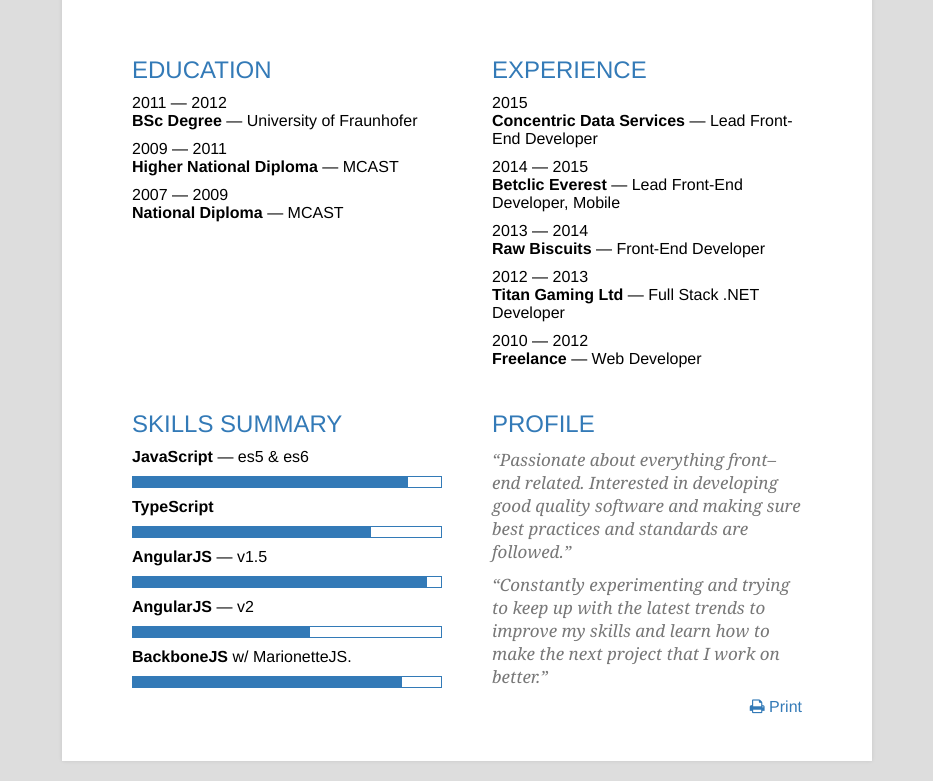
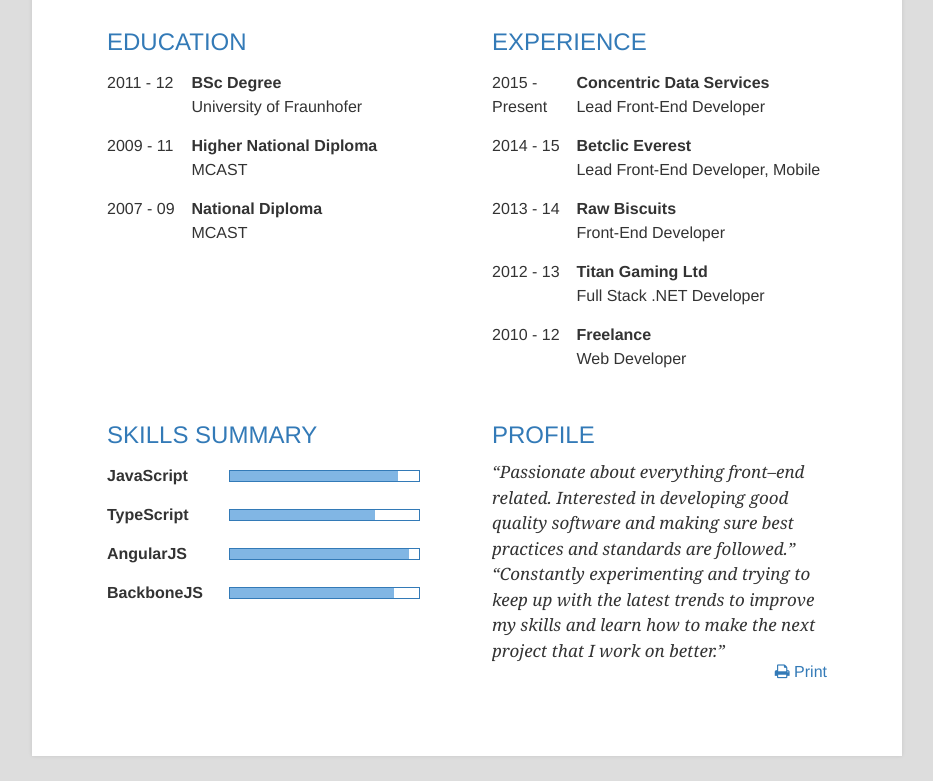
Before and after one commit to dmifsud/curriculum-vitae, a plain HTML site: page index.html in a window 1280 px wide. Shown: the part 213-994 px from the top of the page, without its empty margins (173-1106 px from the left). Drawn offline with Linux system fonts and the light colour scheme.

Commit message:
Major UI improvements

```diff
--- a/index.html
+++ b/index.html
@@ -1,7 +1,7 @@
 <!DOCTYPE HTML>
 <html>
   <head>
-    <title>David Mifsud &mdash; Front-End Developer</title>
+    <title>David Mifsud - Front-End Developer</title>
     <meta name="viewport" content="width=device-width, user-scalable=no, initial-scale=1.0">
 
     <link rel="apple-touch-icon" sizes="57x57" href="icons/apple-icon-57x57.png">
@@ -60,15 +60,14 @@
       }
 
       h1 {
-        font-size: 36px;
+        font-size: 38px;
       }
 
       h3 {
         font-size: 24px;
       }
 
-      .container h3,
-      .container p {
+      .container h3{
         margin: 0 0 10px 0;
       }
 
@@ -86,7 +85,6 @@
 
       .container {
         background-color: #FFF;
-        padding: 20px;
       }
 
 
@@ -103,7 +101,7 @@
       }
 
 
-      h1, h3 , .\#profession{
+      h1, h3{
         color:  #337ab7 !important; /* Important is due to print issue */
       }
 
@@ -116,8 +114,16 @@
         text-decoration:underline;;
       }
 
+      p {
+        line-height: 1.5em;
+      }
+
+      p , .\#profession{
+        color: #333;
+      }
+
       .\#profession {
-        font-size: 24.5px;
+        font-size: 23px;
         font-weight: lighter;
         letter-spacing: 1px;
       }
@@ -132,7 +138,7 @@
       .\#progress-bar {
         height: 12px;
         margin: -2px 0 0 -2px;
-        background-color: #337ab7 !important;
+        background-color: #81b6e4 !important;
       }
 
       .progress {
@@ -157,17 +163,46 @@
 
 
       .row {
-        margin: 26px 0 0 0;
         display:flex;
-        justify-content:space-around;
+        justify-content:space-between;
       }
 
 
       .col-sm-6 {
         box-sizing:border-box;
-        padding: 0 15px;
       }
 
+
+      .timeline {
+          margin-top:15px;
+      }
+
+      .timeline .date {
+        width: 80px;
+        vertical-align: top;
+        display: inline-block;
+      }
+
+      .timeline .description {
+        display: inline-block;
+      }
+
+
+      .skill {
+          margin-top:15px;
+      }
+
+      .skill .type {
+        width: 35%;
+        vertical-align: top;
+        display: inline-block;
+      }
+
+      .skill .percentage {
+        width: 57%;
+        display: inline-block;
+        margin-top: 6px;
+      }
 
 
       /* ==== MEDIA QUERIES ==== */
@@ -178,29 +213,36 @@
         .container {
           max-width: 720px;
           margin: 20px auto;
+          padding:75px;
           box-shadow: 0 0 4px 0px rgba(0,0,0,0.1);
-          padding: 45px;
+        }
+
+        .row:not(:first-child) {
+          margin-top: 50px;
         }
 
         .row {
-          margin: 32px 0 0 0;
           flex-flow: row wrap;
         }
 
         .col-sm-6 {
-          width:50%;
-          padding: 0 25px;
+          width: calc(50% - 25px);
         }
 
-
-        .container .row:nth-child(2) {
-          margin-top: 60px;
-        }
       }
 
       /* ==== Less than 768px ==== */
 
       @media (max-width: 767px) {
+
+        h1 {
+          font-size: 8vw;
+        }
+
+        .\#profession {
+          font-size: 5vw;
+        }
+
         .row {
           margin: 20px 0 0 0;
           flex-direction:column;
@@ -216,12 +258,12 @@
 
 
       @media (max-width: 320px) {
-        .container {
+        /*.container {
           padding: 14px;
         }
         .col-sm-6 {
           padding: 0;
-        }
+        }*/
       }
 
       /* ==== PRINT ==== */
@@ -242,11 +284,11 @@
         }
 
         .container h1 {
-          font-size: 35px;
+          font-size: 38px;
         }
 
         .container .\#profession {
-          font-size: 24px;
+          font-size: 23px;
         }
 
 
@@ -286,50 +328,86 @@
           <div class="col-sm-6">
             <h3>Education</h3>
 
-            <p>
-              <div>2011 &mdash; 2012</div>
-              <div><b>BSc Degree</b> &mdash; University of Fraunhofer</div>
-            </p>
+            <div class='timeline'>
+              <div class='date'>
+                <p>2011 - 12</p>
+              </div>
+              <div class='description'>
+                <p><b>BSc Degree</b></p>
+                <p>University of Fraunhofer</p>
+              </div>
+            </div>
 
-            <p>
-              <div>2009 &mdash; 2011</div>
-              <div><b>Higher National Diploma</b> &mdash; MCAST</div>
-            </p>
+            <div class='timeline'>
+              <div class='date'><p>2009 - 11</p></div>
+              <div class='description'>
+                <p><b>Higher National Diploma</b></p>
+                <p>MCAST</p>
+              </div>
+            </div>
 
 
-            <p>
-              <div>2007 &mdash; 2009</div>
-              <div><b>National Diploma</b> &mdash; MCAST</div>
-            </p>
+            <div class='timeline'>
+              <div class='date'><p>2007 - 09</p></div>
+              <div class='description'>
+                <p><b>National Diploma</b></p>
+                <p>MCAST</p>
+              </div>
+            </div>
 
           </div>
           <div class="col-sm-6">
             <h3>Experience</h3>
 
-            <p>
-              <div>2015</div>
-              <div><b>Concentric Data Services</b> &mdash; Lead Front-End Developer</div>
-            </p>
+            <div class='timeline'>
+              <div class='date'>
+                <p>2015 - Present</p>
+              </div>
+              <div class='description'>
+                <p><b>Concentric Data Services</b></p>
+                <p>Lead Front-End Developer</p>
+              </div>
+            </div>
 
-            <p>
-              <div>2014 &mdash; 2015</div>
-              <div><b>Betclic Everest</b> &mdash; Lead Front-End Developer, Mobile</div>
-            </p>
+            <div class='timeline'>
+              <div class='date'>
+                <p>2014 - 15</p>
+              </div>
+              <div class='description'>
+                <p><b>Betclic Everest</b></p>
+                <p>Lead Front-End Developer, Mobile</p>
+              </div>
+            </div>
 
-            <p>
-              <div>2013 &mdash; 2014</div>
-              <div><b>Raw Biscuits</b> &mdash; Front-End Developer</div>
-            </p>
+            <div class='timeline'>
+              <div class='date'>
+                <p>2013 - 14</p>
+              </div>
+              <div class='description'>
+                <p><b>Raw Biscuits</b></p>
+                <p>Front-End Developer</p>
+              </div>
+            </div>
 
-            <p>
-              <div>2012 &mdash; 2013</div>
-              <div><b>Titan Gaming Ltd</b> &mdash; Full Stack .NET Developer</div>
-            </p>
+            <div class='timeline'>
+              <div class='date'>
+                <p>2012 - 13</p>
+              </div>
+              <div class='description'>
+                <p><b>Titan Gaming Ltd</b></p>
+                <p>Full Stack .NET Developer</p>
+              </div>
+            </div>
 
-            <p>
-              <div>2010 &mdash; 2012</div>
-              <div><b>Freelance</b> &mdash; Web Developer</div>
-            </p>
+            <div class='timeline'>
+              <div class='date'>
+                <p>2010 - 12</p>
+              </div>
+              <div class='description'>
+                <p><b>Freelance</b></p>
+                <p>Web Developer</p>
+              </div>
+            </div>
 
             <!-- <p class='text-center'>
               <a href="#" class='glyphicon glyphicon-chevron-down'></a>
@@ -341,42 +419,52 @@
           <div class="col-sm-6">
             <h3>Skills Summary</h3>
 
-            <p>
-              <b>JavaScript</b> &mdash; es5 &amp; es6
+            <div class='skill'>
+              <div class='type'>
+                <p><b>JavaScript</b></p>
+              </div>
+              <div class='percentage'>
                 <div class="#progress">
                   <div class="#progress-bar" style="width: 90%"></div>
                 </div>
-            </p>
+              </div>
+            </div>
 
 
-            <p>
-              <b>TypeScript</b>
+            <div class='skill'>
+              <div class='type'>
+                <p><b>TypeScript</b></p>
+              </div>
+              <div class='percentage'>
                 <div class="#progress">
                   <div class="#progress-bar" style="width: 78%"></div>
                 </div>
-            </p>
+              </div>
+            </div>
 
 
-            <p>
-              <b>AngularJS</b> &mdash; v1.5
+            <div class='skill'>
+              <div class='type'>
+                <p><b>AngularJS</b></p>
+              </div>
+              <div class='percentage'>
                 <div class="#progress">
                   <div class="#progress-bar" style="width: 96%"></div>
                 </div>
-            </p>
+              </div>
+            </div>
 
-            <p>
-              <b>AngularJS</b> &mdash; v2
-              <div class="#progress">
-                <div class="#progress-bar" style="width: 58%"></div>
+            <div class='skill'>
+              <div class='type'>
+                <p><b>BackboneJS</b></b></p>
               </div>
-            </p>
-
-            <p>
-              <b>BackboneJS </b> w/ MarionetteJS.
+              <div class='percentage'>
                 <div class="#progress">
                   <div class="#progress-bar" style="width: 88%"></div>
                 </div>
-            </p>
+              </div>
+            </div>
+
             <!-- <p class='text-center'>
               <a href="#" class='glyphicon glyphicon-chevron-down'></a>
             </p> -->
```
Lines whose indentation alone changed are shown as unchanged.
